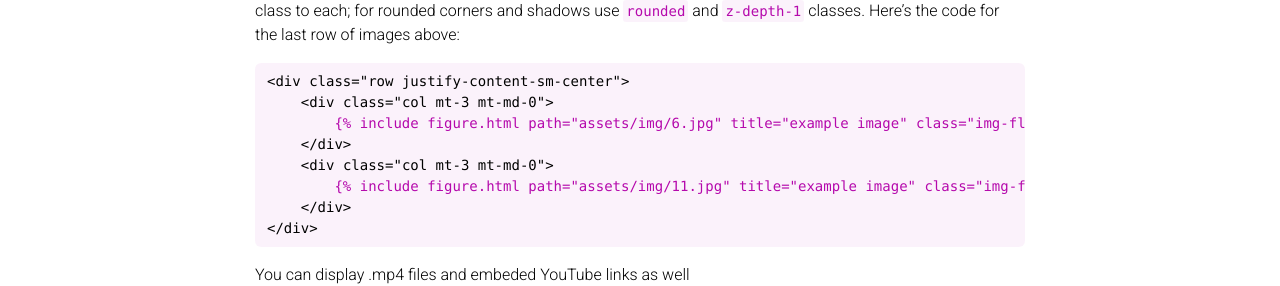
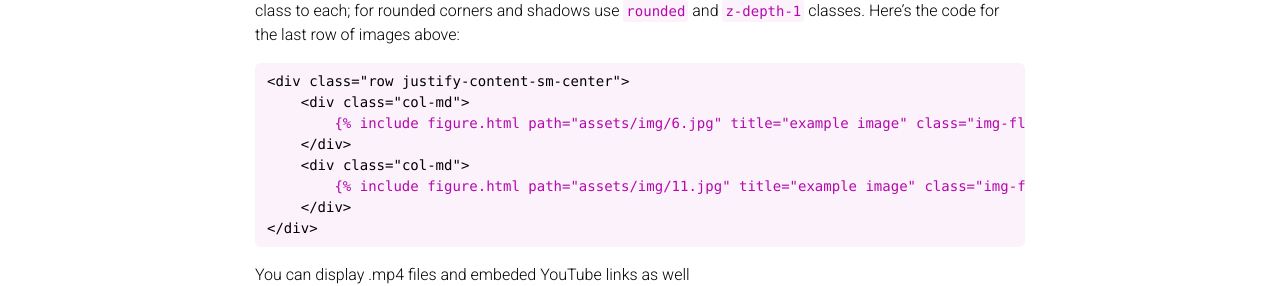
Before and after one commit to rolandying/rolandying.github.io, a Jekyll site: the page built from _projects/6_project.md, in a window 1280 px wide and 900 px high, scrolled down 1613 px. Shown: the part 246-532 px from the top of the window. Built offline with Jekyll 4.4.1, drawn with Linux system fonts in a browser that asks for light colours; comment, search, counter and statistics services are not loaded; a style sheet for code colours, icons or effects is not loaded.

Commit message:
Update 6_project.md

````diff
--- a/_projects/6_project.md
+++ b/_projects/6_project.md
@@ -69,10 +69,10 @@ Here's the code for the last row of images above:
 {% raw %}
 ```html
 <div class="row justify-content-sm-center">
-    <div class="col mt-3 mt-md-0">
+    <div class="col-md">
         {% include figure.html path="assets/img/6.jpg" title="example image" class="img-fluid rounded z-depth-1" %}
     </div>
-    <div class="col mt-3 mt-md-0">
+    <div class="col-md">
         {% include figure.html path="assets/img/11.jpg" title="example image" class="img-fluid rounded z-depth-1" %}
     </div>
 </div>
````
